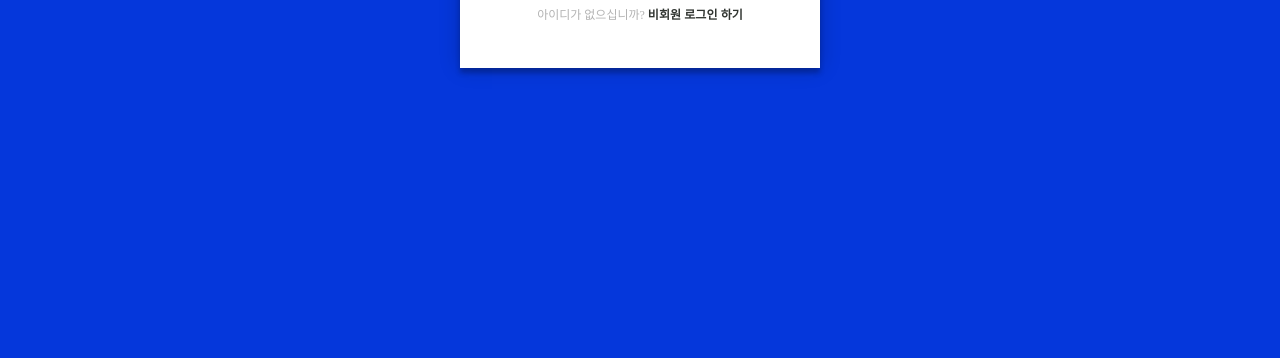
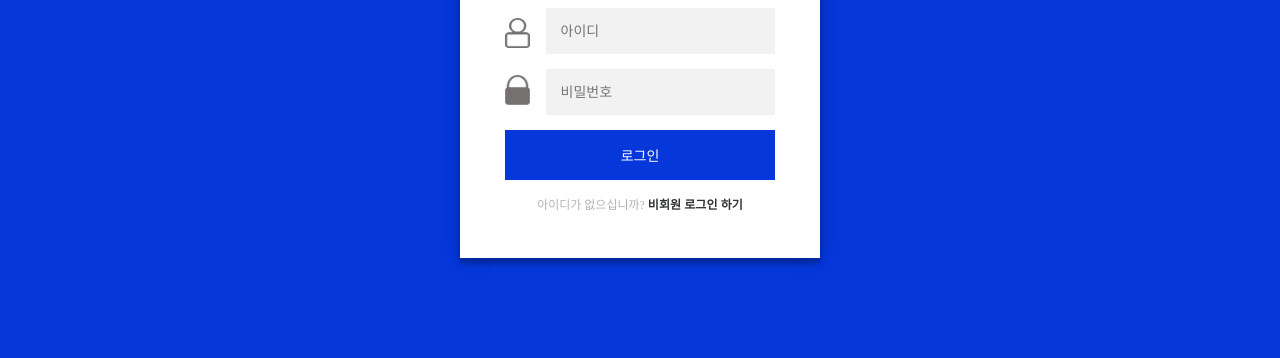
Before and after one commit to ksh8758960816/mobile1, a plain HTML site: page index/index.html in a window 1280 px wide. Shown: the part 595-953 px from the top of the page. Before the commit the page ends 800 px from the top, so only its background shows below. Drawn offline with Linux system fonts and the light colour scheme.

Commit message:
Add files via upload

```diff
--- a/index/index.html
+++ b/index/index.html
@@ -14,7 +14,7 @@
 
     .login-page {
         width: 360px;
-        padding: 15% 0 0;
+        padding: 30% 0 0;
         margin: auto;
     }
 
```
